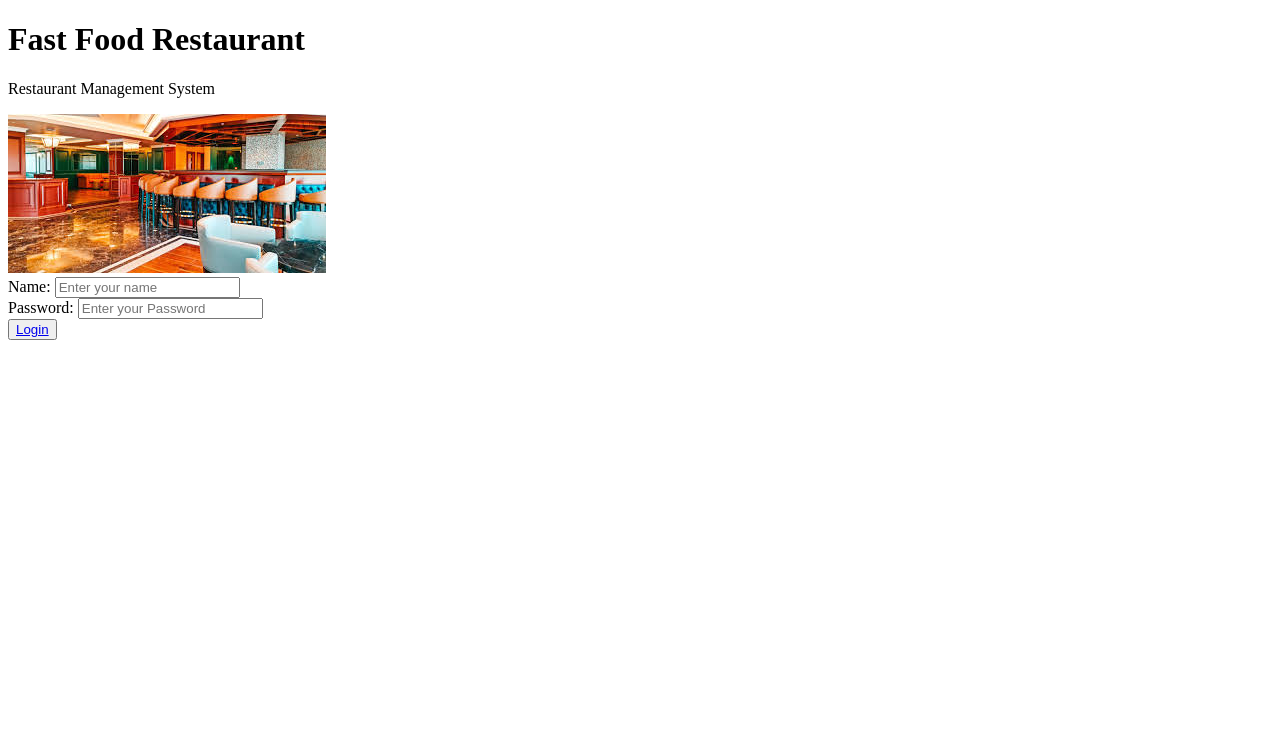
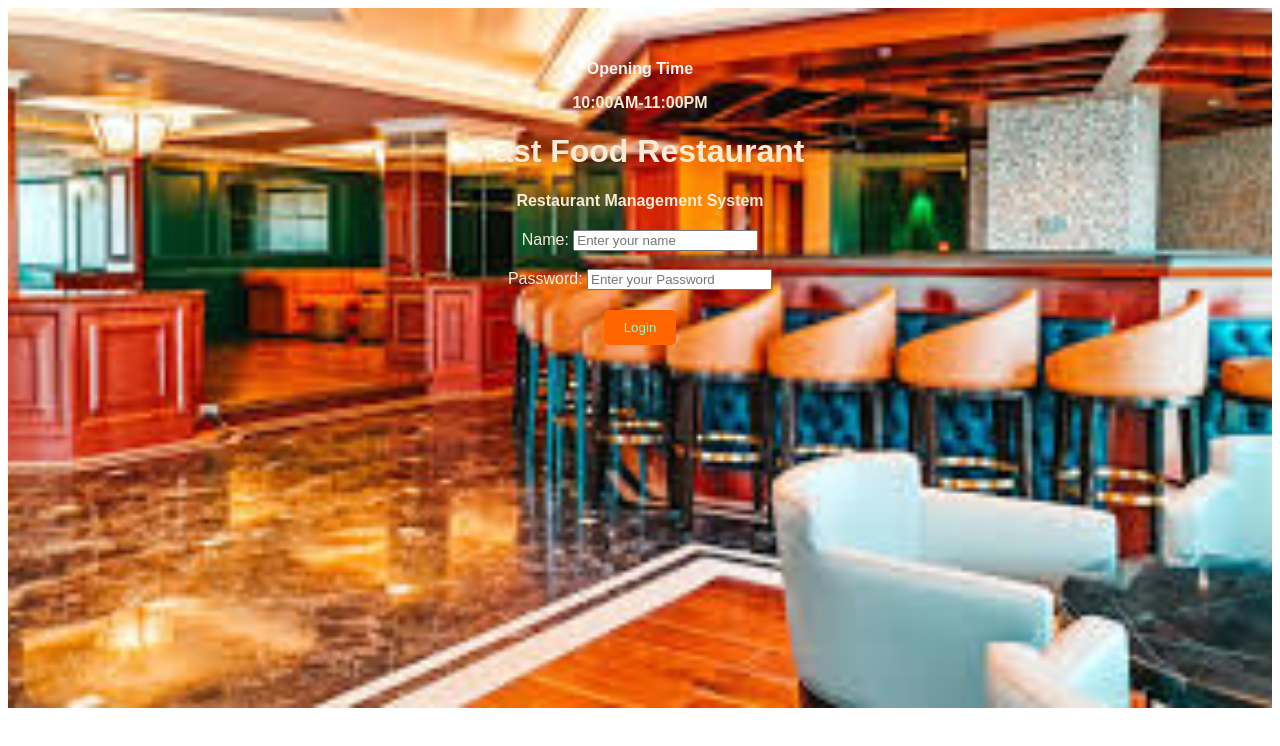
Before and after one commit to antar232/Restaurant-Management-System-RMS-, a plain HTML site: page index.html in a window 1280 px wide. Drawn offline with Linux system fonts and the light colour scheme.

Commit message:
Implement home page

```diff
--- a/css/style.css
+++ b/css/style.css
@@ -0,0 +1,29 @@
+body{
+    text-align: center;
+    font-family: Arial, Helvetica, sans-serif;
+}
+.food-img{
+    width: 150px;
+    animation: bounce 2s infinite;
+}
+@keyframes bounce {
+    0%, 100% {
+        transform: translateY(0);
+    }
+    50% {
+        transform: translateY(-20px);
+    }
+}
+.login{
+    margin: 20px;
+}
+.btn{
+    text-decoration: none;
+    color: aquamarine;
+}
+button {
+    background: #ff6600;
+    padding: 10px 20px;
+    border: none;
+    border-radius: 5px;
+}
--- a/index.html
+++ b/index.html
@@ -6,19 +6,33 @@
     <title>Fast Food Restaurant Management System</title>
     <link rel="stylesheet" href="css/style.css">
 </head>
+<style>
+    #bodmas{
+        background-image: url('images/near.jpg');
+        background-size: cover;
+        background-position: center;
+        height: 700px;
+    }
+</style>
 <body>
+    <div id="bodmas">
+    <br>
+    <br>
+    <div>
+        <p style="color: whitesmoke"><b>Opening Time</b></p>
+        <p style="color: antiquewhite;"><b>10:00AM-11:00PM</b></p>
+    </div>
     <header>
-        <h1>Fast Food Restaurant</h1>
-        <p>Restaurant Management System</p>
+        <h1 style="color: antiquewhite;">Fast Food Restaurant</h1>
+        <p style="color: antiquewhite;"><b>Restaurant Management System</b></p>
     </header>
-    <div class="animated">
-        <img src="images/near.jpg" alt="This is the restaurant picture">
-    </div>
-    <div class="login">
+    <div class="login" style="color: antiquewhite;">
         Name: <input type="text" placeholder="Enter your name">
+        <br>
         <br>
         Password: <input type="password" placeholder="Enter your Password">
     </div>
     <button ><a href="header.html" class="btn">Login</a></button>
+    </div>
 </body>
 </html>
```
